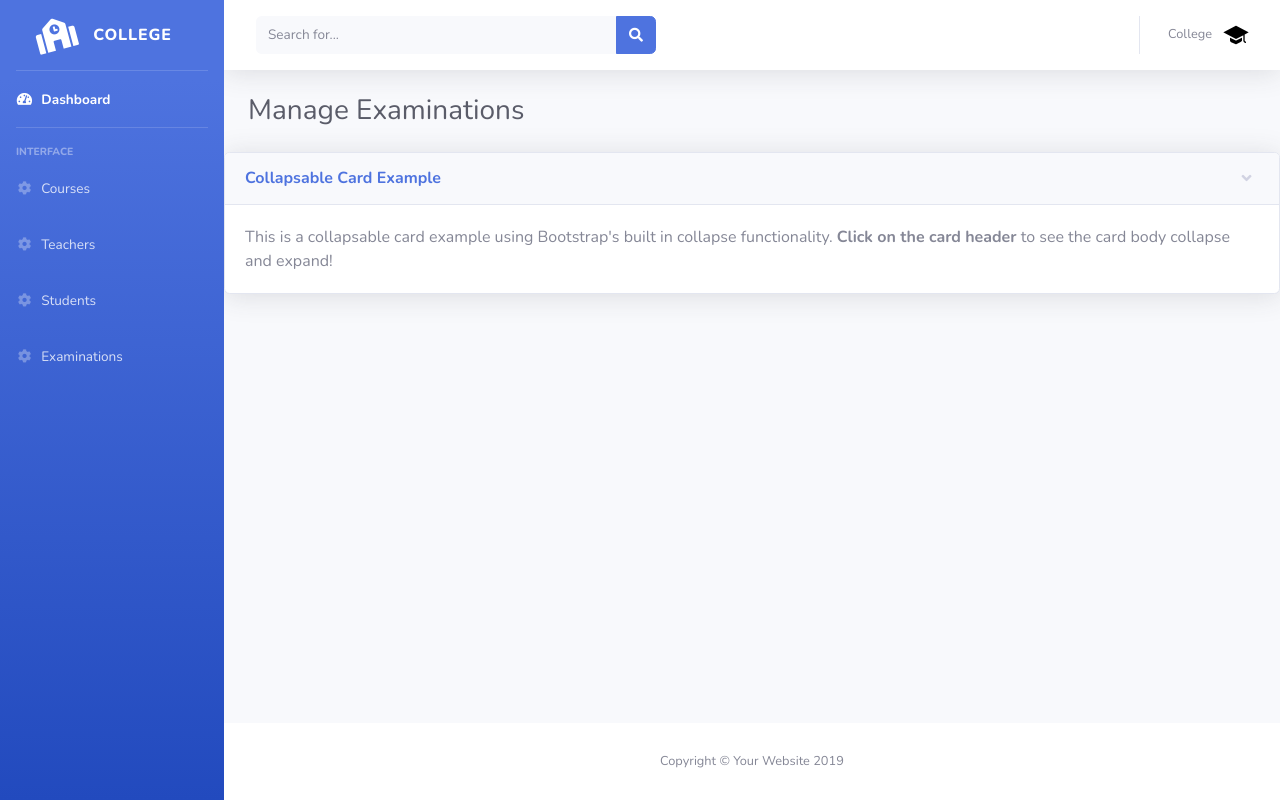
After one commit to manuelrobert/Smart-Exams, a Flask app: page /clexammanage in a window 1280 px wide. The commit adds this page. Run offline with Flask 2, Linux system fonts and the light colour scheme; the visitor is signed in with stand-in values (Sample User, id 1); data that the repository does not hold is empty; some libraries are stand-ins or nearby versions.

Commit message:
mmmm commit

```diff
--- a/conn.py
+++ b/conn.py
@@ -307,12 +307,19 @@ def delqp(eid, cid):
 	z.execute("delete from tbl_gen_qp where eid = '"+ str(eid) +"' and cid = '"+ str(cid) +"' ")
 	con.commit()
 
+def tempexm(eid, cid):
+	res  = []
+	z = con.cursor()
+	z.execute("select b.cid, b.crsname, a.exname, a.exsem from tbl_exams a, tbl_courses b where a.exid = '"+ str(eid) +"' and a.excrsid = b.cid")
+	crs = z.fetchall()
+	res.append((eid, crs[0][2], crs[0][0], crs[0][1], crs[0][3]))
+	return res
+
 def getquestionpaper(eid, cid):
 	res  = []
 	z = con.cursor()
 	z.execute("select b.cid, b.crsname, a.exname, a.exsem from tbl_exams a, tbl_courses b where a.exid = '"+ str(eid) +"' and a.excrsid = b.cid")
 	crs = z.fetchall()
-	res.append((eid, crs[0][2], crs[0][0], crs[0][1], crs[0][3]))
 	z.execute("select qppid, qtmarks, qdurtn from tbl_question_papers where qexmid = '"+ str(eid) +"'")
 	qp = z.fetchall()
 	z.execute("select qppart, qpmina, qpmpq, qpdurn from tbl_question_parts where qppid = '"+ str(qp[0][0]) +"'")
@@ -322,20 +329,33 @@ def getquestionpaper(eid, cid):
 	print( 'qpt', qpt)
 	z.execute("select sbid, sbname from tbl_subjects where cid = '"+ str(cid)+"'")
 	sbj = z.fetchall()
+	# res.append((eid, crs[0][2], crs[0][0], crs[0][1], crs[0][3]))
 	for i in sbj:
 		print(i)
 		z.execute("select plid from tbl_question_panels where subid ='"+ str(i[0]) +"'  and exmid = '"+ str(eid) +"'")
 		pl = z.fetchone()
 		if pl:
-			res.append((i[0],i[1]))
+			x = []
+			y = []
+			# res.append((i[0],i[1]))
+			x.append((i[0],i[1], qp[0][1], qp[0][2]))
 			print('pnl', pl[0])
 			z.execute("select b.qid, b.qsect, b.quest from tbl_gen_qp a, tbl_question_pools b where a.eid = '"+ str(eid) +"' and a.cid = '"+ str(cid)+"' and a.sid = '"+ str(i[0]) +"' and a.qid = b.qid and b.qplid = '"+ str(pl[0])+"'")
 			qst = z.fetchall()
 			print(qst)
+			x.append((qpt))
 			for j in qst:
 				for k in qpt:
 					if j[1] == k[0]:
-						res.append((k,j))
-	for i in res:
-		print('res', i)
+						# res.append((k[0], k[1], k[2], k[3], j[0], j[1], j[2]))
+						y.append((j[0], j[1], j[2]))
+			res.append((x, y))
+	print(res)
 	return res
+
+def getexamcl(uname):
+	z = con.cursor()
+	z.execute("select c.exid, c.exname, c.exsem from tbl_colleges a, tbl_crsclg b, tbl_exams c where a.uname = '"+ str(uname) +"' and a.clid = b.clgid and b.crsid = c.excrsid")
+	res1 = z.fetchall()
+	print(res1)
+	return "hello"
--- a/main.py
+++ b/main.py
@@ -559,8 +559,16 @@ def account():
 
 @app.route('/show_qp', methods = ['GET', 'POST'])
 def show_qp():
+	temp = conn.tempexm(request.form['eid'], request.form['cid'])
 	res = conn.getquestionpaper(request.form['eid'], request.form['cid'])
-	return render_template('adgenqp.html', a = res)
+	for i in res[0][0]:
+			print('ddd', i)
+	return render_template('adgenqp.html', a = temp, b = res)
+
+@app.route('/clexammanage')
+def clexammanage():
+	res = conn.getexamcl(session['uname'])
+	return render_template('clexmanage.html')
 
 if __name__ == "__main__":
 	app.secret_key='my_sessn'
--- a/templates/adqppmanage.html
+++ b/templates/adqppmanage.html
@@ -163,7 +163,7 @@
                 },
                 type: 'POST',
                 success: function (response) {
-                   console.log(response);
+                   document.write(response);
                 },
                 error: function (error) {
 
--- /dev/null
+++ b/templates/clexmanage.html
@@ -0,0 +1,105 @@
+<!DOCTYPE html>
+<html lang="en">
+
+<head>
+
+  <meta charset="utf-8">
+  <meta http-equiv="X-UA-Compatible" content="IE=edge">
+  <meta name="viewport" content="width=device-width, initial-scale=1, shrink-to-fit=no">
+  <meta name="description" content="">
+  <meta name="author" content="">
+
+  <title>SB Admin 2 - Blank</title>
+
+  <!-- Custom fonts for this template-->
+  <link href="/static/vendor/fontawesome-free/css/all.min.css" rel="stylesheet" type="text/css">
+  <link href="https://fonts.googleapis.com/css?family=Nunito:200,200i,300,300i,400,400i,600,600i,700,700i,800,800i,900,900i" rel="stylesheet">
+
+  <!-- Custom styles for this template-->
+  <link href="/static/css/sb-admin-2.min.css" rel="stylesheet">
+
+</head>
+
+<body id="page-top">
+  <!-- Page Wrapper -->
+  <div id="wrapper">
+    {% include "clsidenavbar.html" %}
+    {% include "cltopnavbar.html" %}
+        <!-- Begin Page Content -->
+        <div class="container-fluid">
+
+          <!-- Page Heading -->
+          <h1 class="h3 mb-4 text-gray-800">Manage Examinations</h1>
+
+        </div>
+        <!-- /.container-fluid -->
+ <!-- Collapsable Card Example -->
+ <div class="card shadow mb-4">
+    <!-- Card Header - Accordion -->
+    <a href="#collapseCardExample" class="d-block card-header py-3" data-toggle="collapse" role="button" aria-expanded="true" aria-controls="collapseCardExample">
+      <h6 class="m-0 font-weight-bold text-primary">Collapsable Card Example</h6>
+    </a>
+    <!-- Card Content - Collapse -->
+    <div class="collapse show" id="collapseCardExample">
+      <div class="card-body">
+        This is a collapsable card example using Bootstrap's built in collapse functionality. <strong>Click on the card header</strong> to see the card body collapse and expand!
+      </div>
+    </div>
+  </div>
+
+      </div>
+      <!-- End of Main Content -->
+
+      <!-- Footer -->
+      <footer class="sticky-footer bg-white">
+        <div class="container my-auto">
+          <div class="copyright text-center my-auto">
+            <span>Copyright &copy; Your Website 2019</span>
+          </div>
+        </div>
+      </footer>
+      <!-- End of Footer -->
+
+    </div>
+    <!-- End of Content Wrapper -->
+
+  </div>
+  <!-- End of Page Wrapper -->
+
+  <!-- Scroll to Top Button-->
+  <a class="scroll-to-top rounded" href="#page-top">
+    <i class="fas fa-angle-up"></i>
+  </a>
+
+  <!-- Logout Modal-->
+  <div class="modal fade" id="logoutModal" tabindex="-1" role="dialog" aria-labelledby="exampleModalLabel" aria-hidden="true">
+    <div class="modal-dialog" role="document">
+      <div class="modal-content">
+        <div class="modal-header">
+          <h5 class="modal-title" id="exampleModalLabel">Ready to Leave?</h5>
+          <button class="close" type="button" data-dismiss="modal" aria-label="Close">
+            <span aria-hidden="true">×</span>
+          </button>
+        </div>
+        <div class="modal-body">Select "Logout" below if you are ready to end your current session.</div>
+        <div class="modal-footer">
+          <button class="btn btn-secondary" type="button" data-dismiss="modal">Cancel</button>
+          <a class="btn btn-primary" href="login.html">Logout</a>
+        </div>
+      </div>
+    </div>
+  </div>
+
+  <!-- Bootstrap core JavaScript-->
+  <script src="/static/vendor/jquery/jquery.min.js"></script>
+  <script src="/static/vendor/bootstrap/js/bootstrap.bundle.min.js"></script>
+
+  <!-- Core plugin JavaScript-->
+  <script src="/static/vendor/jquery-easing/jquery.easing.min.js"></script>
+
+  <!-- Custom scripts for all pages-->
+  <script src="/static/js/sb-admin-2.min.js"></script>
+
+</body>
+
+</html>
--- a/templates/clsidenavbar.html
+++ b/templates/clsidenavbar.html
@@ -32,12 +32,6 @@
         <span>Courses</span>
       </a>
     </li>
-    <li class="nav-item">
-        <a class="nav-link collapsed" href="">
-          <i class="fas fa-fw fa-cog"></i>
-          <span>Subjects</span>
-        </a>
-      </li>
       <li class="nav-item">
         <a class="nav-link collapsed" href="/clteachers">
           <i class="fas fa-fw fa-cog"></i>
@@ -50,5 +44,11 @@
           <span>Students</span>
         </a>
       </li>
+      <li class="nav-item">
+        <a class="nav-link collapsed" href="/clexammanage">
+          <i class="fas fa-fw fa-cog"></i>
+          <span>Examinations</span>
+        </a>
+      </li>
   </ul>
   <!-- End of Sidebar -->
```
Also changed, not shown: templates/adgenqp.html (+52 -2 lines).
